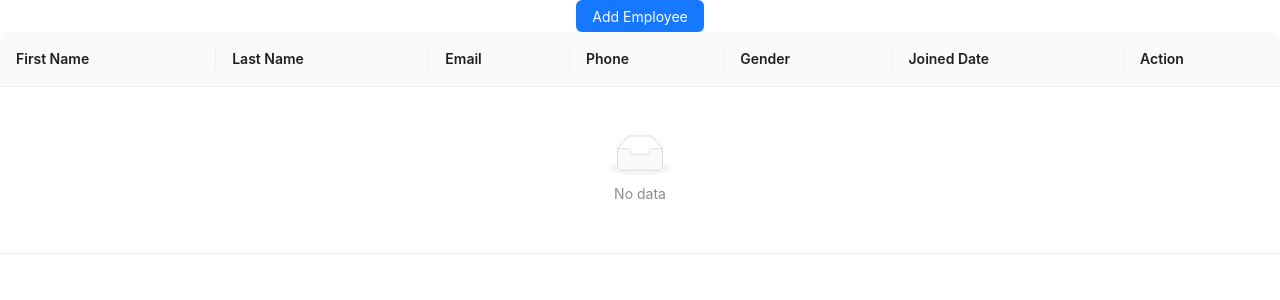
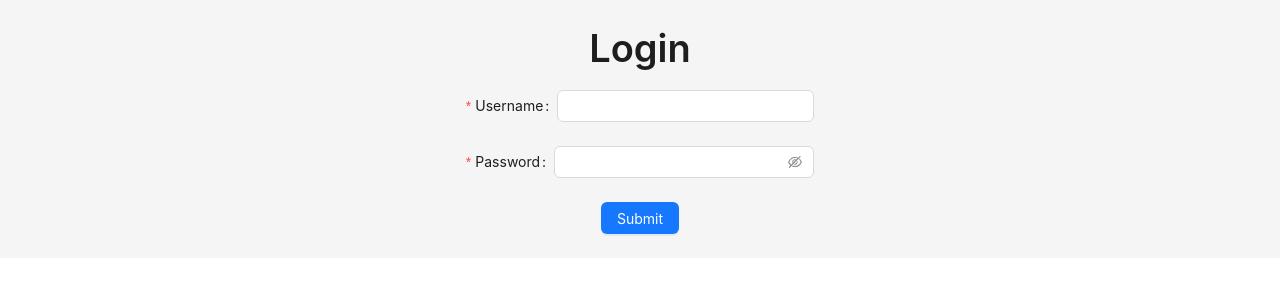
Before and after one commit to ddanushka/employee, a React (Create React App) app: page /login in a window 1280 px wide. Before the commit this address led to /. Shown: the top 300 px of the page. Built offline with nearby package versions, Linux system fonts and the light colour scheme.

Commit message:
Router updated

```diff
--- a/src/App.tsx
+++ b/src/App.tsx
@@ -4,23 +4,26 @@ import Home from './pages/Home';
 import Login from './pages/Login';
 import NoPermission from './pages/NoPermission';
 import Chart from './pages/Chart';
+import BaseLayout from './layout/Base';
 
 function App() {
-  const isAuthenticated = true;
+  const isAuthenticated = false;
   const role = 'admin'
 
   return (
     <div className="App">
-
       <Routes>
-        <Route path="/" element={isAuthenticated ? <Home /> : <Navigate to="/login" />} />
-        <Route path="/chart" element={isAuthenticated && role === "admin" ? (
-          <Chart />
-        ) : (
-          <NoPermission />
-        )} />
+        <Route path='/' element={isAuthenticated ? <BaseLayout /> : <Navigate to="/login" />}>
+          <Route index element={<Home />} />
+          <Route index element={<Home />} />
+          <Route path="/chart" element={isAuthenticated && role === "admin" ? (
+            <Chart />
+          ) : (
+            <NoPermission />
+          )} />
+          <Route path="*" element={<NoPermission />} />
+        </Route>
         <Route path="/login" element={isAuthenticated ? <Navigate to="/" replace /> : <Login />} />
-        <Route path="*" element={<NoPermission />} />
       </Routes>
     </div>
   );
--- a/src/layout/Base.tsx
+++ b/src/layout/Base.tsx
@@ -1,9 +1,10 @@
 import React from 'react';
 import { Layout, theme } from 'antd';
 import SideMenu from './SideMenu';
+import { Outlet } from 'react-router-dom';
 
-const { Header, Content, Footer, Sider } = Layout;
-const Base: React.FC = () => {
+const { Header, Content, Footer } = Layout;
+const BaseLayout: React.FC = () => {
   const {
     token: { colorBgContainer },
   } = theme.useToken();
@@ -29,7 +30,7 @@ const Base: React.FC = () => {
               background: colorBgContainer,
             }}
           >
-                        content
+            <Outlet/>
           </div>
         </Content>
         <Footer
@@ -44,4 +45,4 @@ const Base: React.FC = () => {
   );
 };
 
-export default Base;
+export default BaseLayout;
--- a/src/pages/Login.tsx
+++ b/src/pages/Login.tsx
@@ -1,5 +1,8 @@
 import React, { useState } from 'react';
-import { Form, Input, Button } from 'antd';
+import { Form, Input, Button, Layout, Typography, Space } from 'antd';
+
+const { Header, Content, Footer } = Layout;
+const { Title } = Typography;
 
 const Login = () => {
   const [username, setUsername] = useState('');
@@ -11,7 +14,10 @@ const Login = () => {
 
   return (
     <div className="login-page">
-      <h2>Login</h2>
+      <Layout>
+          <Space direction="horizontal" style={{ width: '100%', justifyContent: 'center' }}>
+        <Content>
+            <Title>Login</Title>
             <Form onFinish={handleSubmit}>
               <Form.Item
                 label="Username"
@@ -38,6 +44,10 @@ const Login = () => {
                 </Button>
               </Form.Item>
             </Form>
+
+        </Content>
+          </Space>
+      </Layout>
     </div>
   );
 };
```
Also changed, not shown: src/layout/SideMenu.tsx (indentation only). Lines whose indentation alone changed are shown as unchanged.
